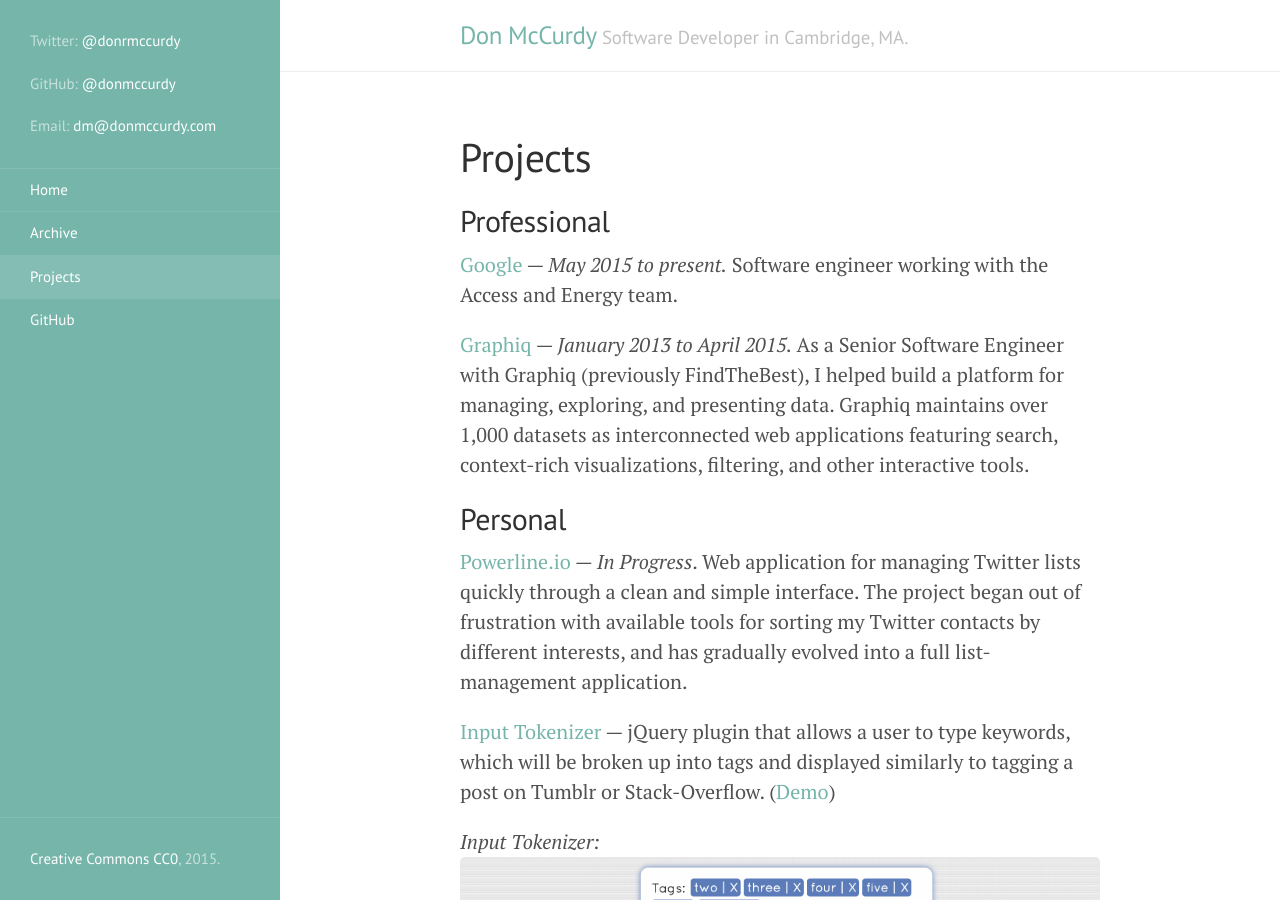
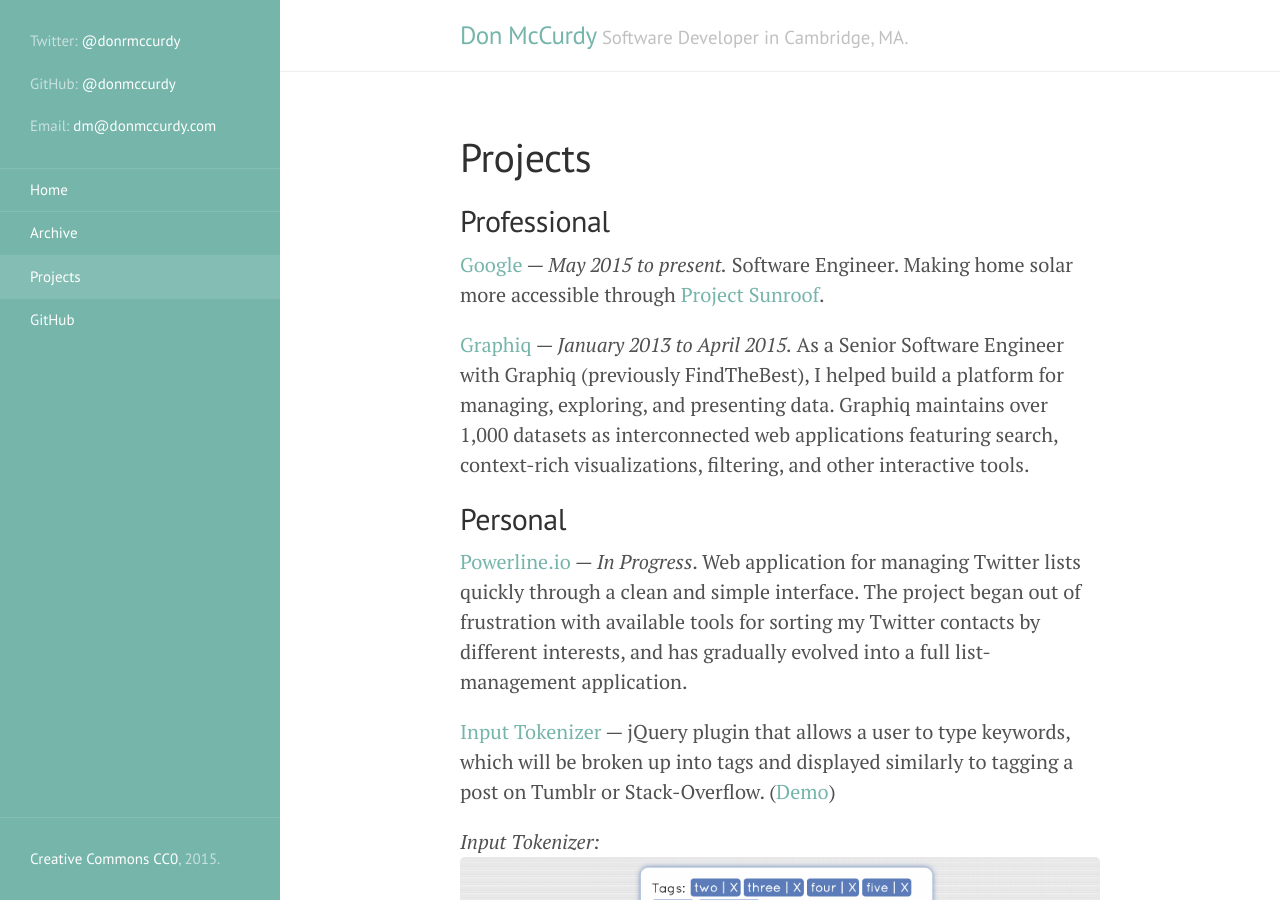
Before and after one commit to donmccurdy/blog, a Jekyll site: the page built from projects.md, in a window 1280 px wide and 900 px high. Built offline with Jekyll 4.4.1, drawn with Linux system fonts in a browser that asks for light colours; Markdown is read by kramdown in place of the engine named in the settings.

Commit message:
Status update.

```diff
--- a/projects.md
+++ b/projects.md
@@ -5,7 +5,7 @@ title: Projects
 
 ## Professional
 
-[Google](http://www.google.com/about/careers/) — *May 2015 to present.* Software engineer working with the Access and Energy team.
+[Google](http://www.google.com/about/careers/) — *May 2015 to present.* Software Engineer. Making home solar more accessible through [Project Sunroof](https://www.google.com/get/sunroof).
 
 [Graphiq](https://www.graphiq.com) — *January 2013 to April 2015.* As a Senior Software Engineer with Graphiq (previously FindTheBest), I helped build a platform for managing, exploring, and presenting data. Graphiq maintains over 1,000 datasets as interconnected web applications featuring search, context-rich visualizations, filtering, and other interactive tools.
 
```
Also changed, not shown: _includes/about.md (+1 -1 lines).
